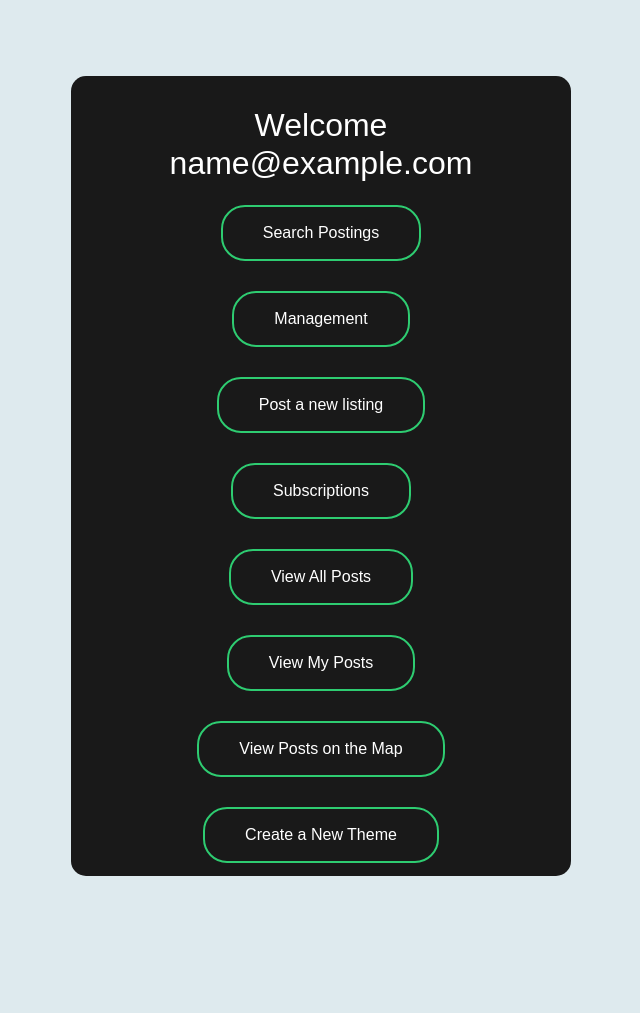
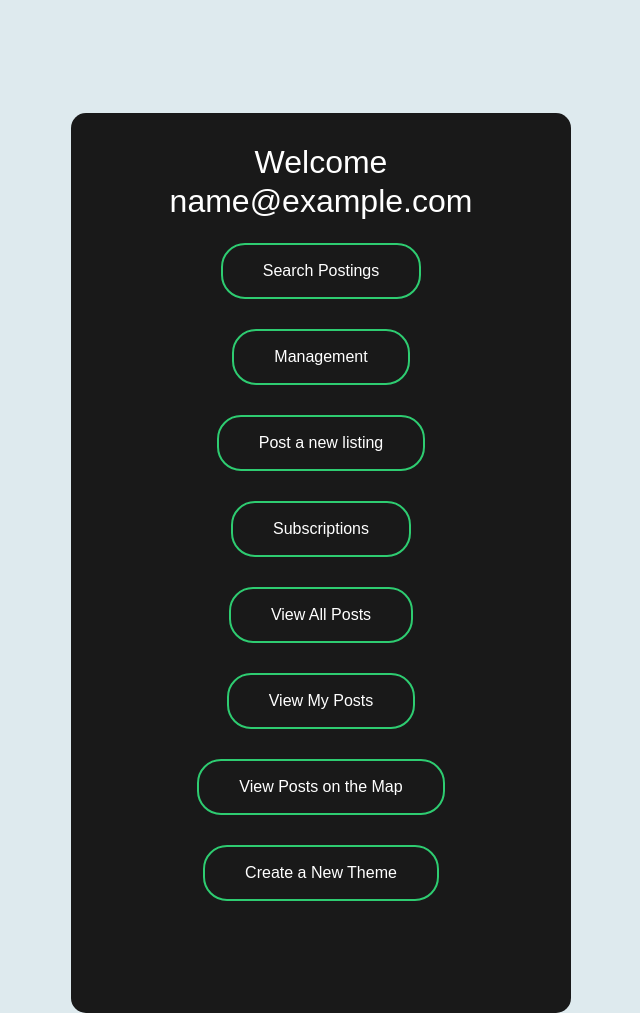
Before and after one commit to APAD-Summer2021/Team1-GroupProject, a Flask app: page /logged_in in a window 1280 px wide. Shown: the part 62-1075 px from the top of the page, without its empty margins (319-959 px from the left). Before the commit the page ends 938 px from the top, so only its background shows below. Run offline with Flask 2, Linux system fonts and the light colour scheme; the visitor is signed in with stand-in values (Sample User, id 1); parts of the project's set-up code (start-up, migrations or seed data) failed here and were passed over; some libraries are stand-ins or nearby versions.

Commit message:
Fixed logged in page UI

```diff
--- a/static/css/logged_in.css
+++ b/static/css/logged_in.css
@@ -19,13 +19,13 @@ body {
   max-height:1000px;
   border: none;
   width: 500px;
-  height: 800px;
+  height: 900px;
   padding: 30px;
   background: #191919;
   border-radius: 15px;
   text-align: center;
   transition: 0.25s;
-  margin-top: 2cm;
+  margin-top: 3cm;
 
 }
 
```
